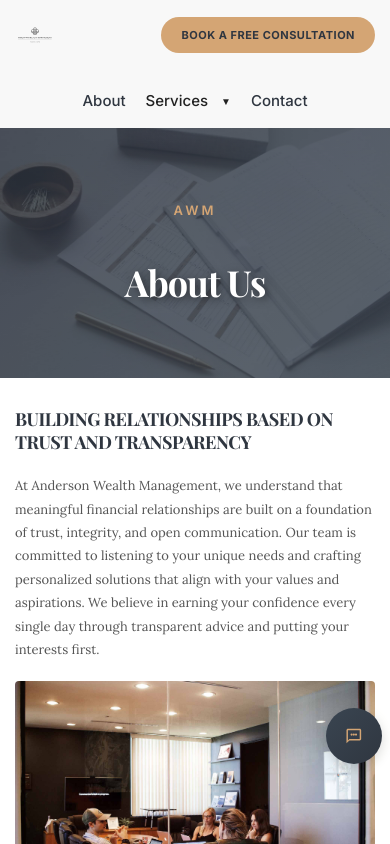
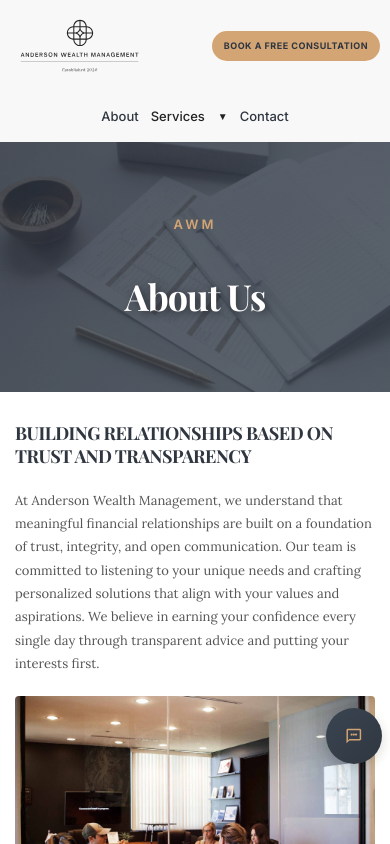
Before and after one commit to MapleTechSolutions/Anderson-Website, a React (Vite) app: page /Anderson-Website/about in a window 390 px wide. Shown: the top 844 px of the page. Built offline with nearby package versions, Linux system fonts and the light colour scheme.

Commit message:
chnages of fonts

```diff
--- a/src/index.css
+++ b/src/index.css
@@ -1,6 +1,5 @@
 :root {
-  font-family: system-ui, -apple-system, BlinkMacSystemFont, 'Segoe UI', Roboto, Oxygen,
-    Ubuntu, Cantarell, 'Fira Sans', 'Droid Sans', 'Helvetica Neue', sans-serif;
+  font-family: 'Inter', sans-serif;
   line-height: 1.5;
   font-weight: 400;
 
--- a/src/pages/ContactPage.jsx
+++ b/src/pages/ContactPage.jsx
@@ -188,7 +188,7 @@
                 </div>
 
                 <div className="form-group">
-                  <label htmlFor="service">Service Interest</label>
+                  <label htmlFor="service">Insurance</label>
                   <select
                     id="service"
                     name="service"
@@ -196,11 +196,10 @@
                     onChange={handleChange}
                   >
                     <option value="">Select a service...</option>
-                    <option value="Insurance">Insurance</option>
-                    <option value="Investments">Investments</option>
-                    <option value="Both Insurance and Investments">Both Insurance and Investments</option>
-                    <option value="General Consultation">General Consultation</option>
-                    <option value="Not Sure">I'm not sure</option>
+                    <option value="Benefits">Benefits</option>
+                    <option value="Investing">Investing</option>
+                    <option value="Lending">Lending</option>
+                    <option value="Not Sure">I'm not sure.</option>
                   </select>
                 </div>
 
--- a/src/styles/BookingPage.css
+++ b/src/styles/BookingPage.css
@@ -21,6 +21,7 @@
   color: #2f3640;
   margin-bottom: 20px;
   font-weight: 700;
+  font-family: 'Playfair Display', serif;
 }
 
 .booking-intro p {
@@ -29,6 +30,7 @@
   line-height: 1.8;
   max-width: 800px;
   margin: 0 auto 40px;
+  font-family: 'Inter', sans-serif;
 }
 
 .booking-features {
@@ -45,6 +47,7 @@
   font-size: 16px;
   color: #2f3640;
   font-weight: 500;
+  font-family: 'Inter', sans-serif;
 }
 
 .booking-feature svg {
@@ -82,6 +85,7 @@
   margin-bottom: 40px;
   text-align: center;
   font-weight: 700;
+  font-family: 'Playfair Display', serif;
 }
 
 .expectation-grid {
@@ -108,6 +112,7 @@
   font-size: 24px;
   font-weight: 700;
   flex-shrink: 0;
+  font-family: 'Inter', sans-serif;
 }
 
 .expectation-content h4 {
@@ -115,12 +120,14 @@
   color: #2f3640;
   margin-bottom: 8px;
   font-weight: 600;
+  font-family: 'Inter', sans-serif;
 }
 
 .expectation-content p {
   font-size: 15px;
   color: #666;
   line-height: 1.6;
+  font-family: 'Inter', sans-serif;
 }
 
 /* Responsive Design */
--- a/src/styles/Header.css
+++ b/src/styles/Header.css
@@ -220,15 +220,18 @@
   .header-container {
     flex-wrap: wrap;
     padding: 0 15px;
+    gap: 15px;
   }
 
   .logo-section {
     gap: 15px;
+    flex: 1;
   }
 
   .logo-icon {
-    width: 40px;
-    height: 40px;
+    width: 180px;
+    height: auto;
+    min-width: 150px;
   }
 
   .company-name {
@@ -236,15 +239,54 @@
   }
 
   .nav {
-    gap: 20px;
+    gap: 15px;
     font-size: 13px;
     order: 3;
     width: 100%;
     margin-top: 15px;
+    justify-content: center;
+  }
+
+  .nav-link {
+    font-size: 14px;
   }
 
   .cta-button {
-    padding: 10px 20px;
-    font-size: 11px;
+    padding: 10px 16px;
+    font-size: 10px;
+    white-space: nowrap;
   }
 }
+
+@media (max-width: 480px) {
+  .header-container {
+    padding: 0 10px;
+  }
+
+  .logo-icon {
+    width: 140px;
+    min-width: 120px;
+  }
+
+  .nav {
+    gap: 12px;
+  }
+
+  .nav-link {
+    font-size: 13px;
+  }
+
+  .cta-button {
+    padding: 8px 12px;
+    font-size: 9px;
+  }
+
+  .dropdown-menu {
+    min-width: 150px;
+  }
+
+  .dropdown-menu a {
+    padding: 10px 15px;
+    font-size: 13px;
+  }
+}
--- a/src/styles/Hero.css
+++ b/src/styles/Hero.css
@@ -86,16 +86,17 @@
 
 @media (max-width: 480px) {
   .hero {
-    min-height: 300px;
-    padding: 20px 15px;
+    min-height: 350px;
+    padding: 30px 20px;
   }
 
   .hero-title {
-    font-size: 15px;
-    margin-bottom: 10px;
+    font-size: 24px;
+    margin-bottom: 12px;
   }
 
   .hero-subtitle {
-    font-size: 14px;
+    font-size: 15px;
+    line-height: 1.5;
   }
 }
```
